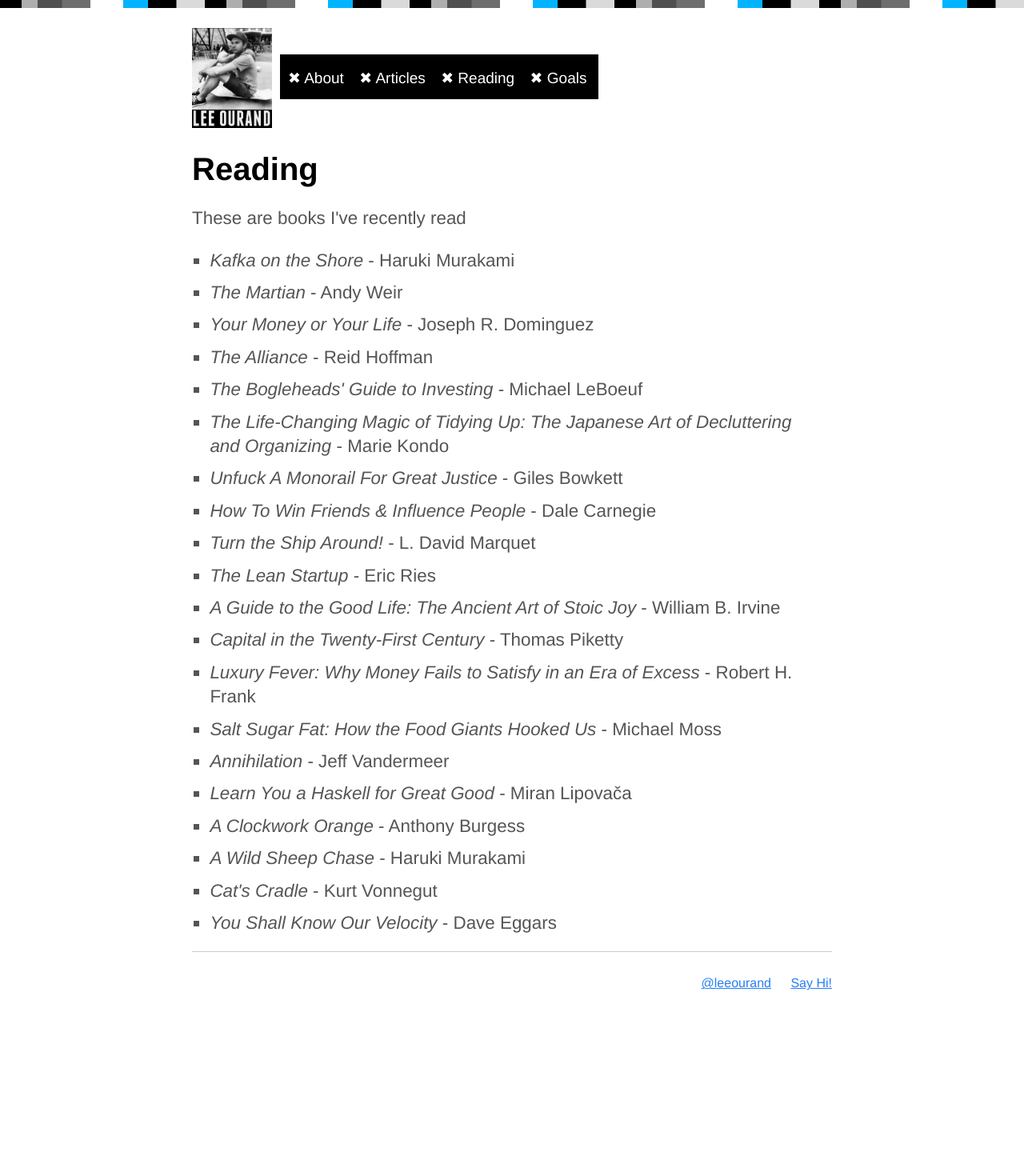
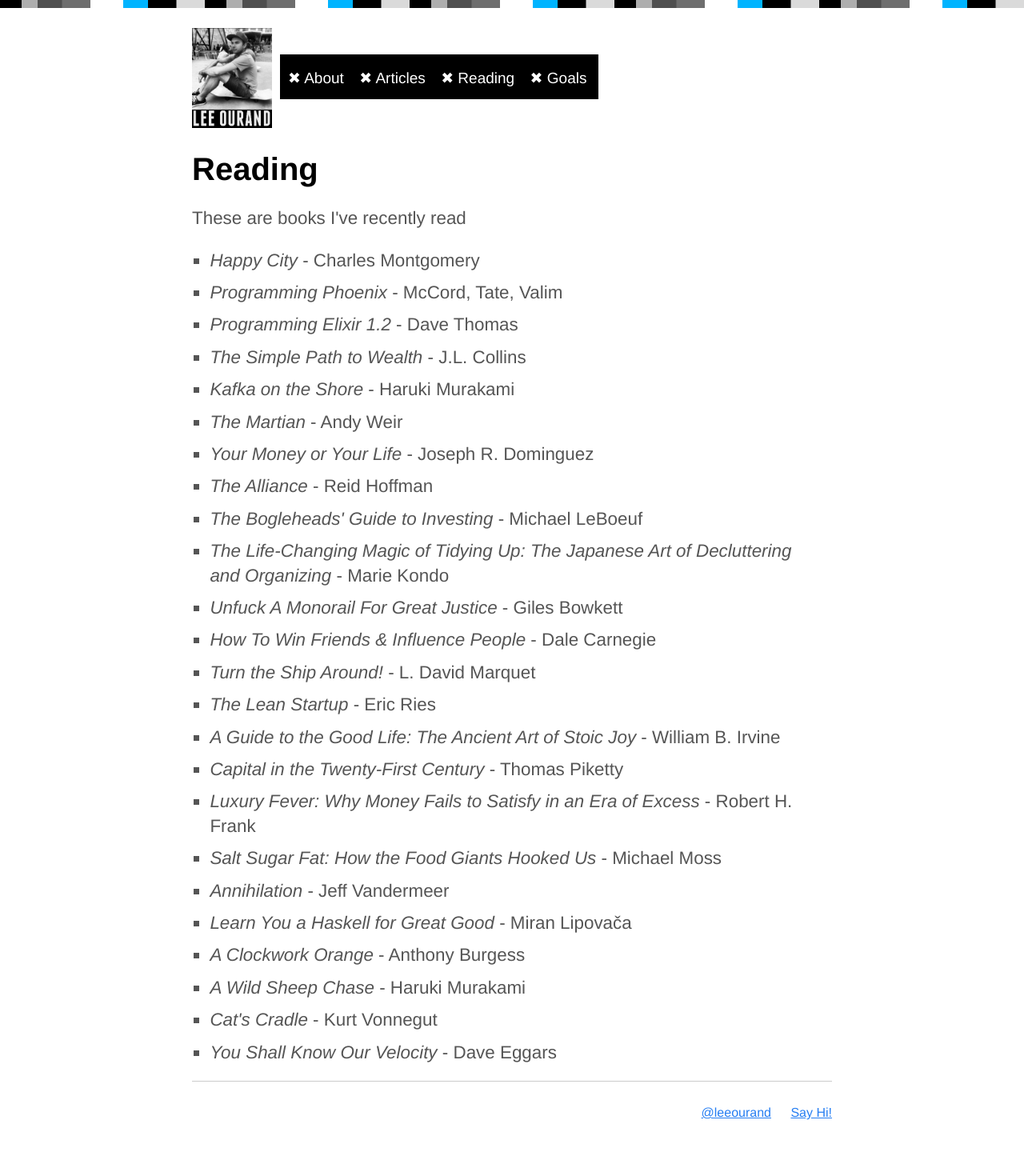
Before and after one commit to leeourand/leeourand.github.com, a Jekyll site: the page built from reading/index.html, in a window 1280 px wide. Shown: the whole page at 80% size. Built offline with Jekyll 4.4.1, drawn with Linux system fonts in a browser that asks for light colours; before the commit the page ends 1278 px from its top, so only the background shows below that.

Commit message:
Adds recently read books

```diff
--- a/reading/index.html
+++ b/reading/index.html
@@ -5,6 +5,10 @@ title: Reading
 
 <p>These are books I've recently read</p>
 <ul>
+  <li><em>Happy City</em> - Charles Montgomery</li>
+  <li><em>Programming Phoenix</em> - McCord, Tate, Valim</li>
+  <li><em>Programming Elixir 1.2</em> - Dave Thomas</li>
+  <li><em>The Simple Path to Wealth</em> - J.L. Collins</li>
   <li><em>Kafka on the Shore</em> - Haruki Murakami</li>
   <li><em>The Martian</em> - Andy Weir</li>
   <li><em>Your Money or Your Life</em> - Joseph R. Dominguez</li>
```
